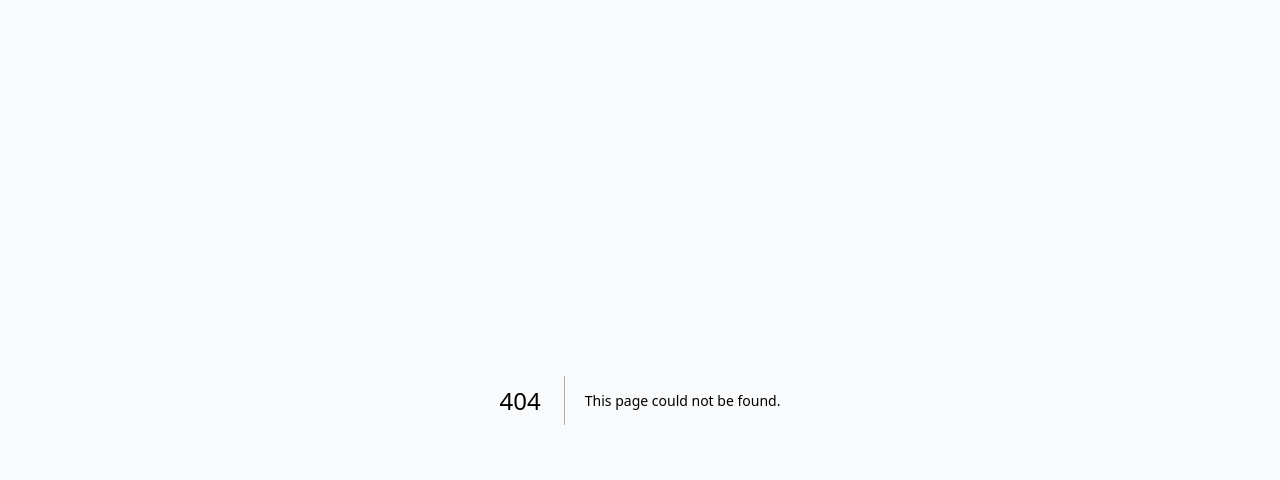
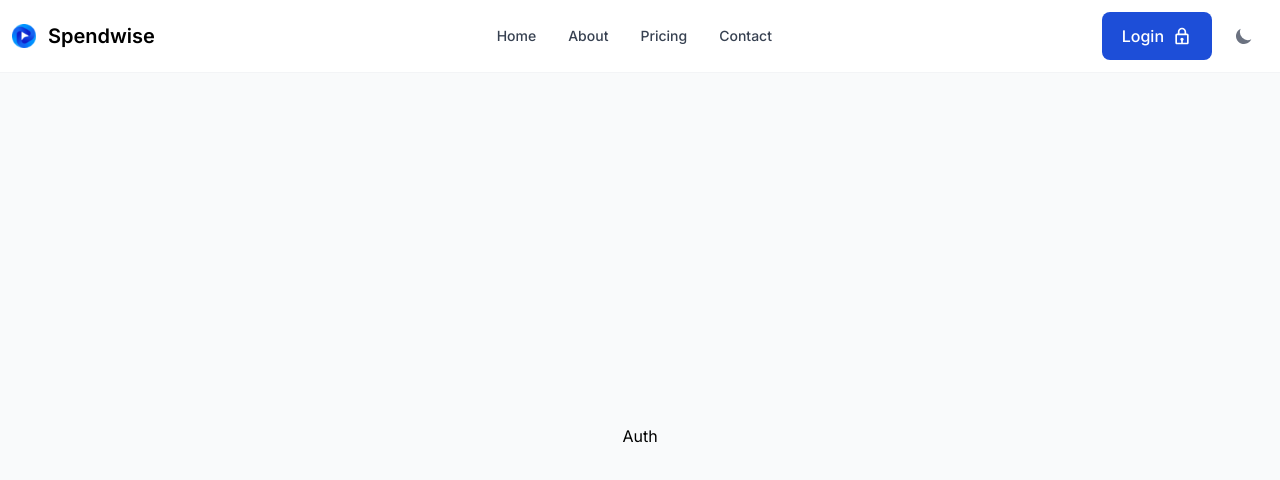
Before and after one commit to spyder1265/Spendwise, a Next.js app: page /auth in a window 1280 px wide. Before the commit this address had no page. Shown: the top 480 px of the page. Built offline with nearby package versions, Linux system fonts and the light colour scheme.

Commit message:
Add animate.css and react-hook-form dependencies, and create auth page

```diff
--- /dev/null
+++ b/app/auth/page.tsx
@@ -0,0 +1,27 @@
+"use client";
+import { useState } from "react";
+import { BasicNavbar } from "../dashboard/navbar";
+
+interface Ipage {}
+
+const Page: React.FC<Ipage> = () => {
+  const [isLogin, setIsLogin] = useState(true);
+
+  return (
+    <>
+      <div className="flex flex-col">
+        <div>
+          <BasicNavbar
+            isAuth
+            isLogin={isLogin}
+            onFormChange={() => setIsLogin(!isLogin)}
+          />
+        </div>
+        <div className="flex h-screen w-full flex-col items-center justify-center pt-[72px]">
+          <h1>Auth</h1>
+        </div>
+      </div>
+    </>
+  );
+};
+export default Page;
--- a/app/dashboard/navbar.tsx
+++ b/app/dashboard/navbar.tsx
@@ -10,6 +10,7 @@ import {
 } from "flowbite-react";
 import Image from "next/image";
 import { useState, type FC } from "react";
+import { BiLock } from "react-icons/bi";
 import { HiMenuAlt1, HiMenuAlt3, HiX } from "react-icons/hi";
 
 export const DashboardNavbar: FC<Record<string, never>> = function () {
@@ -57,7 +58,18 @@ export const DashboardNavbar: FC<Record<string, never>> = function () {
   );
 };
 
-export const BasicNavbar = function () {
+interface IBasicNavbar {
+  className?: string;
+  isLogin?: boolean;
+  isAuth?: boolean;
+  onFormChange: () => void;
+}
+
+export const BasicNavbar: FC<IBasicNavbar> = ({
+  isLogin,
+  isAuth,
+  onFormChange,
+}) => {
   const [isOpen, setIsOpen] = useState(false);
   const navigation = [
     { name: "Home", href: "#" },
@@ -88,7 +100,7 @@ export const BasicNavbar = function () {
               </Navbar.Brand>
             </div>
             <div>
-              <NavbarCollapse className="absolute inset-x-0 top-0 mt-[74px] w-full items-center justify-between  bg-gray-50 shadow-none transition-all duration-700 dark:bg-neutral-800 md:relative md:mt-0 md:border-none md:bg-transparent md:p-0 lg:order-1 lg:flex lg:w-auto">
+              <NavbarCollapse className="absolute inset-x-0 top-0 mt-[74px] w-full items-center justify-between  bg-gray-50 shadow-none transition-transform duration-700 dark:bg-neutral-800 md:relative md:mt-0 md:border-none md:bg-transparent md:p-0 lg:order-1 lg:flex lg:w-auto">
                 {navigation.map((item, index) => (
                   <NavbarLink key={index} href={item.href} className="">
                     {item.name}
@@ -97,24 +109,26 @@ export const BasicNavbar = function () {
               </NavbarCollapse>
             </div>
             <div className="flex h-full items-center">
-              <a
-                href="#start"
-                className="mr-3 inline-flex items-center justify-center rounded-lg bg-primary-700 px-5 py-3 text-center text-base font-medium text-white hover:bg-primary-800 focus:ring-4 focus:ring-primary-300 dark:bg-gray-100 dark:text-gray-500 dark:hover:bg-gray-200 dark:focus:ring-gray-300"
-              >
-                login
-                <svg
-                  className="-mr-1 ml-2 h-5 w-5"
-                  fill="currentColor"
-                  viewBox="0 0 20 20"
-                  xmlns="http://www.w3.org/2000/svg"
+              {!isAuth ? (
+                <a
+                  href="auth"
+                  className="mr-3 inline-flex items-center justify-center rounded-lg bg-primary-700 px-5 py-3 text-center text-base font-medium text-white hover:bg-primary-800 focus:ring-4 focus:ring-primary-300 dark:bg-gray-100 dark:text-gray-500 dark:hover:bg-gray-200 dark:focus:ring-gray-300"
                 >
-                  <path
-                    fillRule="evenodd"
-                    d="M10.293 3.293a1 1 0 011.414 0l6 6a1 1 0 010 1.414l-6 6a1 1 0 01-1.414-1.414L14.586 11H3a1 1 0 110-2h11.586l-4.293-4.293a1 1 0 010-1.414z"
-                    clipRule="evenodd"
-                  ></path>
-                </svg>
-              </a>
+                  login
+                  <BiLock className="ml-2 h-5 w-5" />
+                </a>
+              ) : (
+                <>
+                  <button
+                    onClick={() => onFormChange()}
+                    className="mr-3 inline-flex items-center justify-center rounded-lg bg-primary-700 px-5 py-3 text-center text-base font-medium text-white hover:bg-primary-800 focus:ring-4 focus:ring-primary-300 dark:bg-gray-100 dark:text-gray-500 dark:hover:bg-gray-200 dark:focus:ring-gray-300"
+                  >
+                    {isLogin ? "Login" : "register"}
+                    <BiLock className="ml-2 h-5 w-5" />
+                  </button>
+                </>
+              )}
+
               <DarkThemeToggle />
               {isOpen ? (
                 //eslint-disable-next-line
--- a/app/layout.tsx
+++ b/app/layout.tsx
@@ -1,3 +1,4 @@
+import "animate.css";
 import { Flowbite, ThemeModeScript } from "flowbite-react";
 import { Inter } from "next/font/google";
 import { type FC, type PropsWithChildren } from "react";
--- a/package.json
+++ b/package.json
@@ -16,13 +16,16 @@
     "npm": ">= 8"
   },
   "dependencies": {
+    "animate.css": "^4.1.1",
     "flowbite": "^2.2.0",
     "flowbite-react": "^0.7.0",
     "next": "^14.0.3",
     "react": "18",
     "react-dom": "18",
+    "react-hook-form": "^7.49.2",
     "react-icons": "^4.12.0",
-    "tailwind-merge": "^2.0.0"
+    "tailwind-merge": "^2.0.0",
+    "yup": "^1.3.3"
   },
   "devDependencies": {
     "@next/eslint-plugin-next": "^14.0.0",
```
Also changed, not shown: 1 other file (tests, documents, lock files or other folders).
